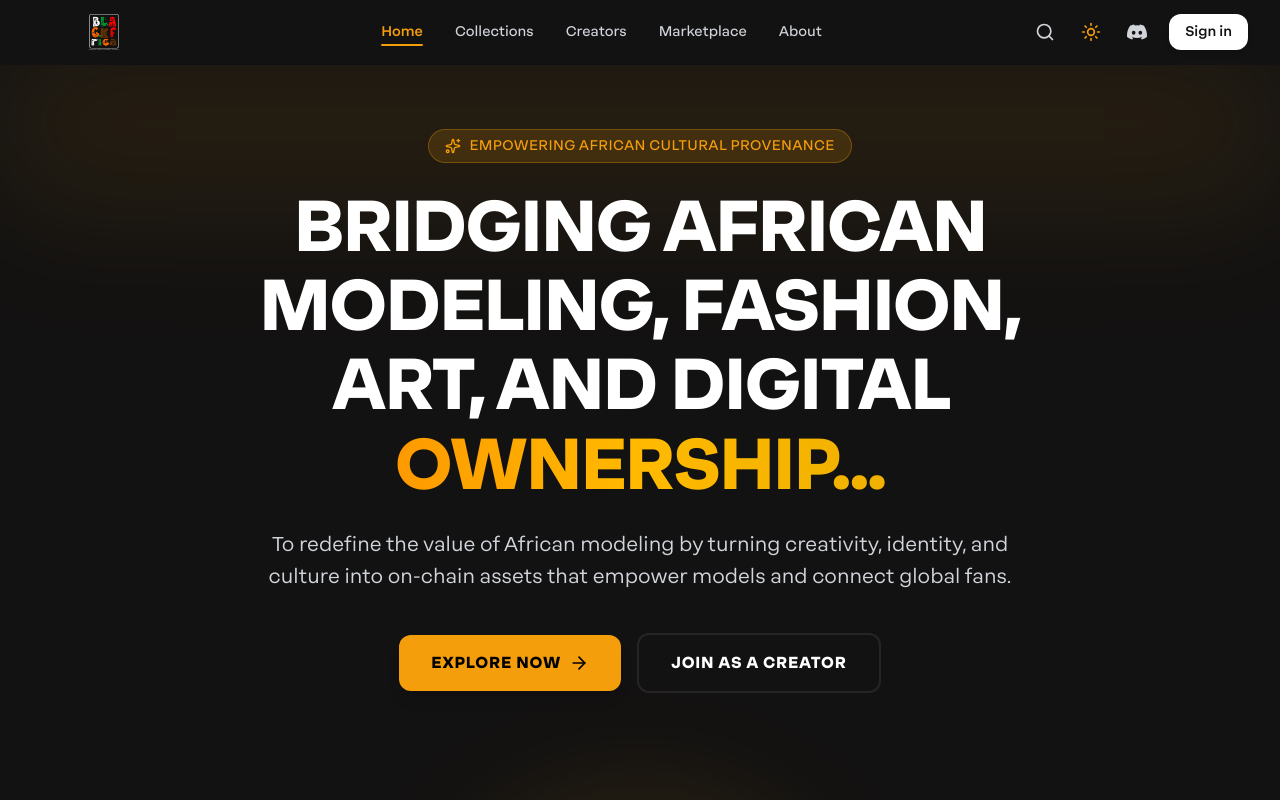
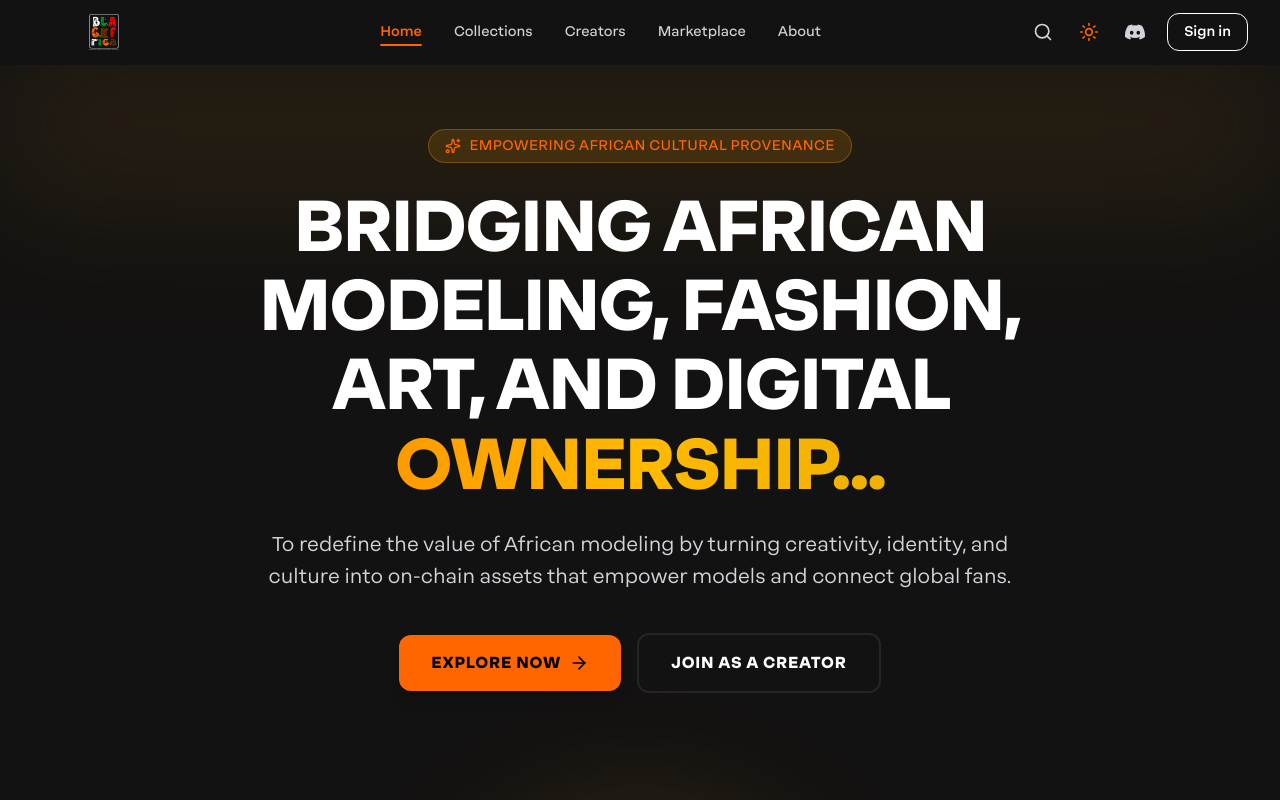
Before and after one commit to Kaycee276/blackfrica-fe, a Next.js app: page / in a window 1280 px wide. Shown: the top 800 px of the page. Built offline with nearby package versions, Linux system fonts and the light colour scheme.

Commit message:
feat: add animated gold underline expanding from left on nav link hover

```diff
--- a/src/app/globals.css
+++ b/src/app/globals.css
@@ -25,7 +25,7 @@
   --text-heading: #0f172a;
 
   /* --- Brand Accents (Blackfrica Gold / Amber) --- */
-  --brand-gold: #f59e0b;
+  --brand-gold: #ff6600;
   --brand-gold-hover: #d97706;
   --brand-gold-light: #fbbf24;
   --brand-gold-dark: #b45309;
--- a/src/components/Navbar.tsx
+++ b/src/components/Navbar.tsx
@@ -70,7 +70,7 @@ export const Navbar = () => {
           </div>
         </Link>
 
-        {/* Desktop Navigation Links */}
+        {/* Desktop Navigation Links with animated hover underline */}
         <nav className="hidden md:flex items-center gap-8">
           {navLinks.map((link) => {
             const isActive = pathname === link.href;
@@ -78,19 +78,21 @@ export const Navbar = () => {
               <Link
                 key={link.name}
                 href={link.href}
-                className={`text-sm font-medium transition-colors duration-200 relative py-1 ${
+                className={`text-sm font-medium transition-colors duration-200 relative py-1 group ${
                   isActive
                     ? "text-brand-gold font-semibold"
                     : "text-text-secondary hover:text-brand-gold"
                 }`}
               >
                 {link.name}
-                {isActive && (
+                {isActive ? (
                   <motion.span
                     layoutId="activeTabIndicator"
                     className="absolute bottom-0 left-0 w-full h-[2px] bg-brand-gold rounded-full"
                     transition={{ type: "spring", stiffness: 380, damping: 30 }}
                   />
+                ) : (
+                  <span className="absolute bottom-0 left-0 w-full h-[2px] bg-brand-gold rounded-full scale-x-0 group-hover:scale-x-100 transition-transform duration-300 origin-left" />
                 )}
               </Link>
             );
@@ -143,7 +145,7 @@ export const Navbar = () => {
           {/* Wallet / Sign In Button */}
           <button
             onClick={openWalletModal}
-            className="flex items-center gap-2 px-4 py-2 rounded-xl bg-text-primary text-bg-primary font-semibold text-xs sm:text-sm hover:bg-brand-gold hover:text-black transition-all shadow-md active:scale-95 ml-1"
+            className="flex items-center gap-2 px-4 py-2 rounded-xl bg-transparent text-text-primary border border-text-primary font-semibold text-xs sm:text-sm hover:bg-brand-gold hover:text-black transition-all active:scale-95 ml-1"
           >
             <span>
               {isConnected && address
@@ -153,7 +155,7 @@ export const Navbar = () => {
           </button>
         </div>
 
-        {/* Mobile top bar controls (Sign in button brought OUT, theme toggle inside drawer) */}
+        {/* Mobile top bar controls */}
         <div className="flex md:hidden items-center gap-2">
           {/* Discord Icon */}
           <a
@@ -210,8 +212,12 @@ export const Navbar = () => {
               animate="open"
               exit="closed"
               variants={{
-                open: { transition: { staggerChildren: 0.05, delayChildren: 0.05 } },
-                closed: { transition: { staggerChildren: 0.03, staggerDirection: -1 } },
+                open: {
+                  transition: { staggerChildren: 0.05, delayChildren: 0.05 },
+                },
+                closed: {
+                  transition: { staggerChildren: 0.03, staggerDirection: -1 },
+                },
               }}
               className="flex flex-col gap-3"
             >
@@ -227,9 +233,10 @@ export const Navbar = () => {
                   <Link
                     href={link.href}
                     onClick={() => setMobileMenuOpen(false)}
-                    className="text-base font-medium text-text-primary hover:text-brand-gold py-1 block"
+                    className="text-base font-medium text-text-primary hover:text-brand-gold py-1 block group relative w-fit"
                   >
                     {link.name}
+                    <span className="absolute bottom-0 left-0 w-full h-[2px] bg-brand-gold rounded-full scale-x-0 group-hover:scale-x-100 transition-transform duration-300 origin-left" />
                   </Link>
                 </motion.div>
               ))}
```
